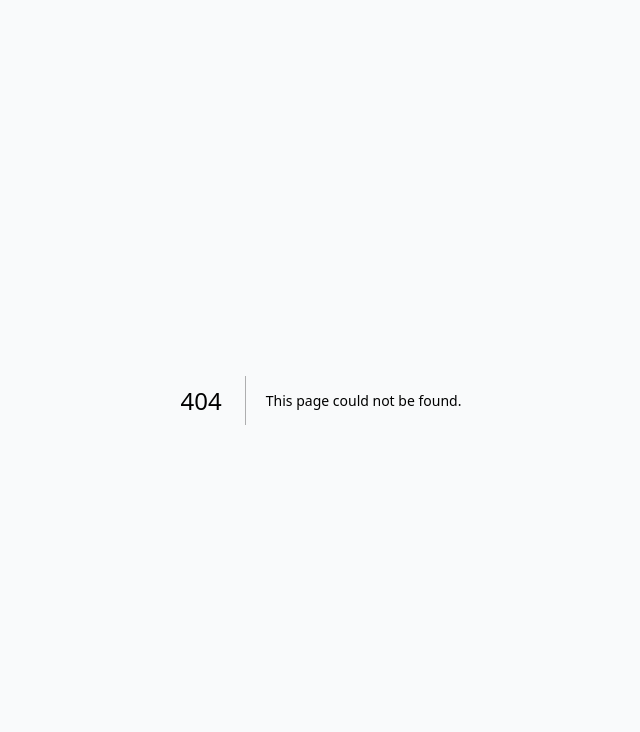
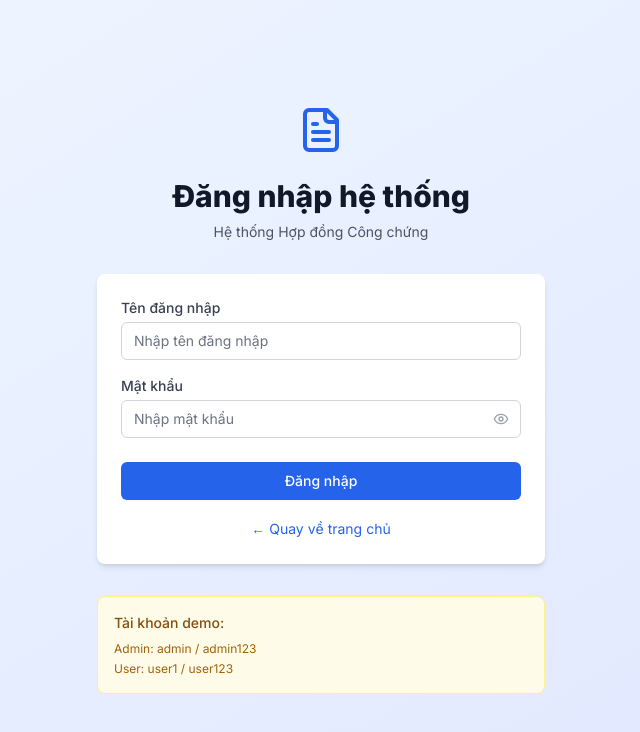
Before and after one commit to lamtung373/LegalDocx, a Next.js app: page /login in a window 1280 px wide. Before the commit this address had no page. Shown: the top 732 px of the page, without its empty margins (319-959 px from the left). Built offline with nearby package versions, Linux system fonts and the light colour scheme.

Commit message:
Create page.tsx

```diff
--- /dev/null
+++ b/app/login/page.tsx
@@ -0,0 +1,141 @@
+'use client'
+
+import Link from 'next/link'
+import { useState } from 'react'
+import { FileText, Eye, EyeOff } from 'lucide-react'
+
+export default function LoginPage() {
+  const [showPassword, setShowPassword] = useState(false)
+  const [formData, setFormData] = useState({
+    username: '',
+    password: ''
+  })
+  const [isLoading, setIsLoading] = useState(false)
+
+  const handleSubmit = async (e: React.FormEvent) => {
+    e.preventDefault()
+    setIsLoading(true)
+
+    // TODO: Implement login logic
+    console.log('Login attempt:', formData)
+
+    // Simulate API call
+    setTimeout(() => {
+      setIsLoading(false)
+      alert('Chức năng đăng nhập sẽ được triển khai trong bước tiếp theo!')
+    }, 1000)
+  }
+
+  const handleChange = (e: React.ChangeEvent<HTMLInputElement>) => {
+    setFormData(prev => ({
+      ...prev,
+      [e.target.name]: e.target.value
+    }))
+  }
+
+  return (
+    <div className="min-h-screen bg-gradient-to-br from-blue-50 to-indigo-100 flex items-center justify-center py-12 px-4 sm:px-6 lg:px-8">
+      <div className="max-w-md w-full space-y-8">
+        <div>
+          <div className="flex justify-center">
+            <FileText className="h-12 w-12 text-blue-600" />
+          </div>
+          <h2 className="mt-6 text-center text-3xl font-extrabold text-gray-900">
+            Đăng nhập hệ thống
+          </h2>
+          <p className="mt-2 text-center text-sm text-gray-600">
+            Hệ thống Hợp đồng Công chứng
+          </p>
+        </div>
+
+        <form className="mt-8 space-y-6" onSubmit={handleSubmit}>
+          <div className="bg-white rounded-lg shadow-md p-6">
+            <div className="space-y-4">
+              <div>
+                <label htmlFor="username" className="block text-sm font-medium text-gray-700">
+                  Tên đăng nhập
+                </label>
+                <input
+                  id="username"
+                  name="username"
+                  type="text"
+                  required
+                  value={formData.username}
+                  onChange={handleChange}
+                  className="mt-1 appearance-none relative block w-full px-3 py-2 border border-gray-300 placeholder-gray-500 text-gray-900 rounded-md focus:outline-none focus:ring-blue-500 focus:border-blue-500 focus:z-10 sm:text-sm"
+                  placeholder="Nhập tên đăng nhập"
+                />
+              </div>
+
+              <div>
+                <label htmlFor="password" className="block text-sm font-medium text-gray-700">
+                  Mật khẩu
+                </label>
+                <div className="mt-1 relative">
+                  <input
+                    id="password"
+                    name="password"
+                    type={showPassword ? 'text' : 'password'}
+                    required
+                    value={formData.password}
+                    onChange={handleChange}
+                    className="appearance-none relative block w-full px-3 py-2 pr-10 border border-gray-300 placeholder-gray-500 text-gray-900 rounded-md focus:outline-none focus:ring-blue-500 focus:border-blue-500 focus:z-10 sm:text-sm"
+                    placeholder="Nhập mật khẩu"
+                  />
+                  <button
+                    type="button"
+                    className="absolute inset-y-0 right-0 pr-3 flex items-center"
+                    onClick={() => setShowPassword(!showPassword)}
+                  >
+                    {showPassword ? (
+                      <EyeOff className="h-4 w-4 text-gray-400" />
+                    ) : (
+                      <Eye className="h-4 w-4 text-gray-400" />
+                    )}
+                  </button>
+                </div>
+              </div>
+            </div>
+
+            <div className="mt-6">
+              <button
+                type="submit"
+                disabled={isLoading}
+                className="group relative w-full flex justify-center py-2 px-4 border border-transparent text-sm font-medium rounded-md text-white bg-blue-600 hover:bg-blue-700 focus:outline-none focus:ring-2 focus:ring-offset-2 focus:ring-blue-500 disabled:opacity-50 disabled:cursor-not-allowed"
+              >
+                {isLoading ? (
+                  <div className="flex items-center">
+                    <div className="animate-spin rounded-full h-4 w-4 border-b-2 border-white mr-2"></div>
+                    Đang đăng nhập...
+                  </div>
+                ) : (
+                  'Đăng nhập'
+                )}
+              </button>
+            </div>
+
+            <div className="mt-4 text-center">
+              <Link
+                href="/"
+                className="text-blue-600 hover:text-blue-500 text-sm"
+              >
+                ← Quay về trang chủ
+              </Link>
+            </div>
+          </div>
+        </form>
+
+        {/* Demo credentials */}
+        <div className="bg-yellow-50 border border-yellow-200 rounded-lg p-4">
+          <h3 className="text-sm font-medium text-yellow-800 mb-2">
+            Tài khoản demo:
+          </h3>
+          <div className="text-xs text-yellow-700 space-y-1">
+            <div>Admin: admin / admin123</div>
+            <div>User: user1 / user123</div>
+          </div>
+        </div>
+      </div>
+    </div>
+  )
+}
```
